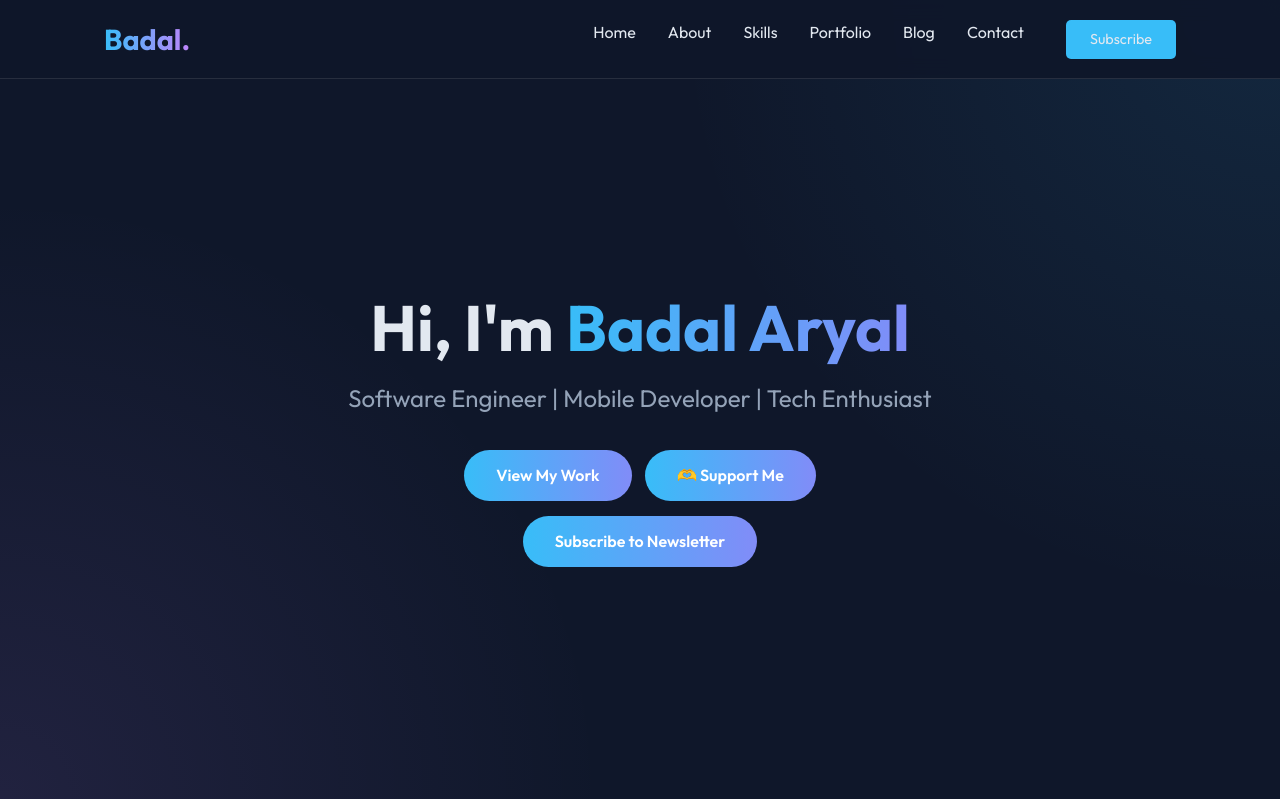
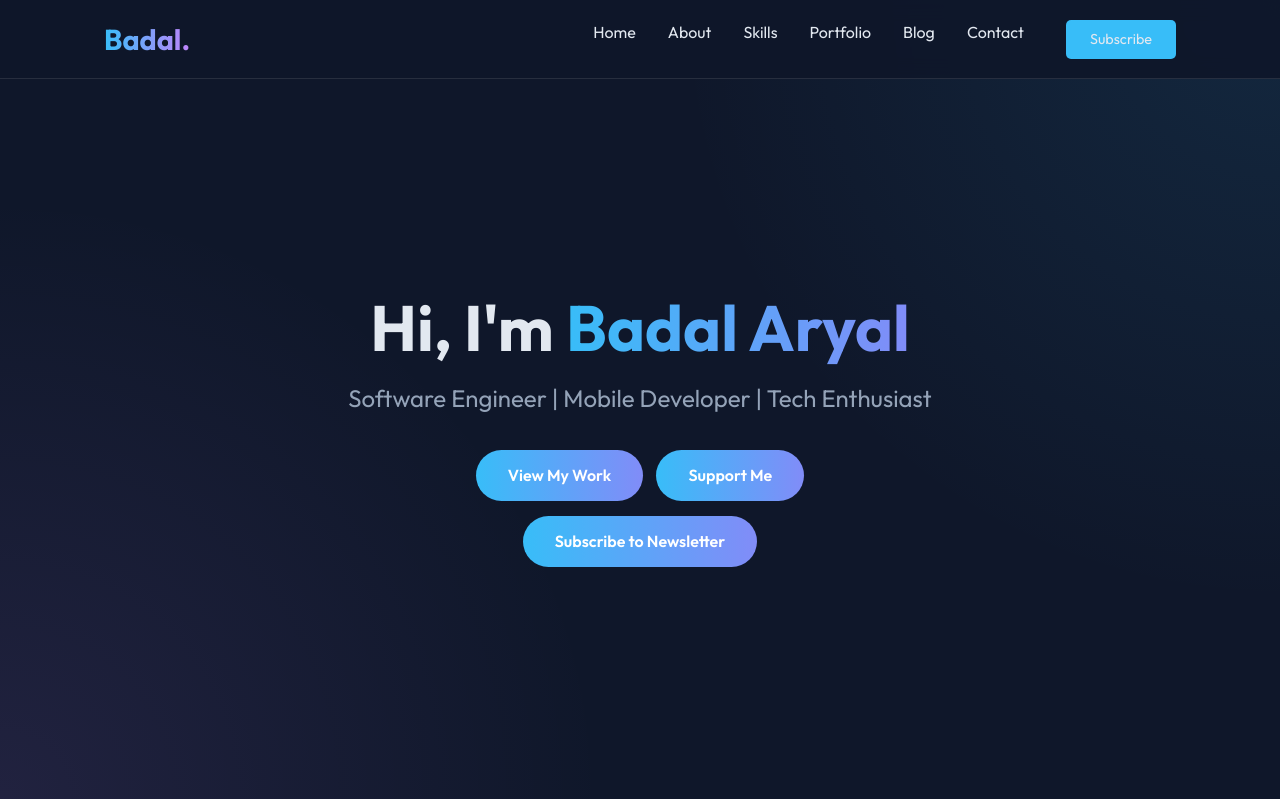
Before and after one commit to badalaryal11/personal-blog, a Django app: page / in a window 1280 px wide. Shown: the top 799 px of the page. Run offline with Django 4.2, Linux system fonts and the light colour scheme; data comes from the database, SQL or seed files in the repository; data that the repository does not hold is empty.

Commit message:
Remove emoji from Support Me button

```diff
--- a/blog/templates/blog/home.html
+++ b/blog/templates/blog/home.html
@@ -6,7 +6,7 @@
         <h1>Hi, I'm <span class="highlight">Badal Aryal</span></h1>
         <p class="subtitle">Software Engineer | Mobile Developer | Tech Enthusiast</p>
         <a href="#portfolio" class="btn btn-primary">View My Work</a>
-        <a href="{% url 'buy_coffee' %}" class="btn btn-primary" style="margin-left: 10px;">🫶 Support Me</a>
+        <a href="{% url 'buy_coffee' %}" class="btn btn-primary" style="margin-left: 10px;">Support Me</a>
         <br>
         <a href="#newsletter" class="btn btn-primary"
             style="margin-top: 15px; background-color: #ff9800; border-color: #ff9800;">Subscribe to Newsletter</a>
```
